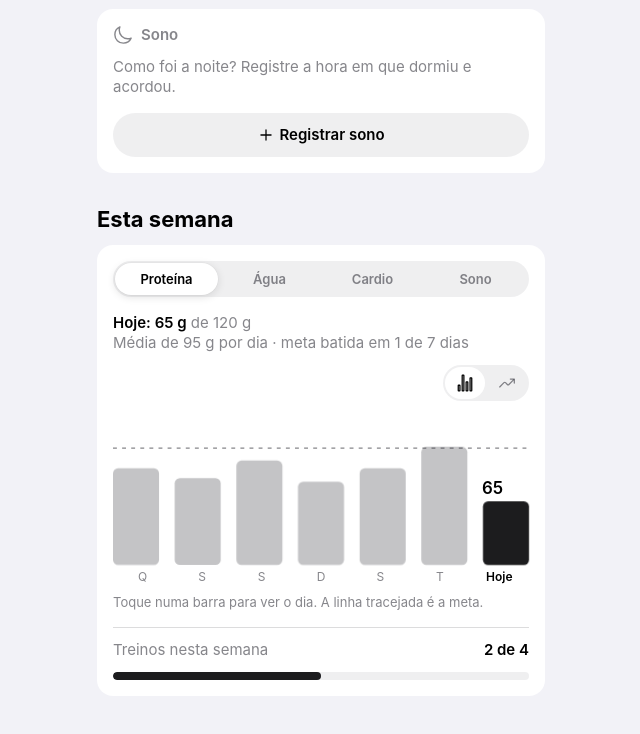
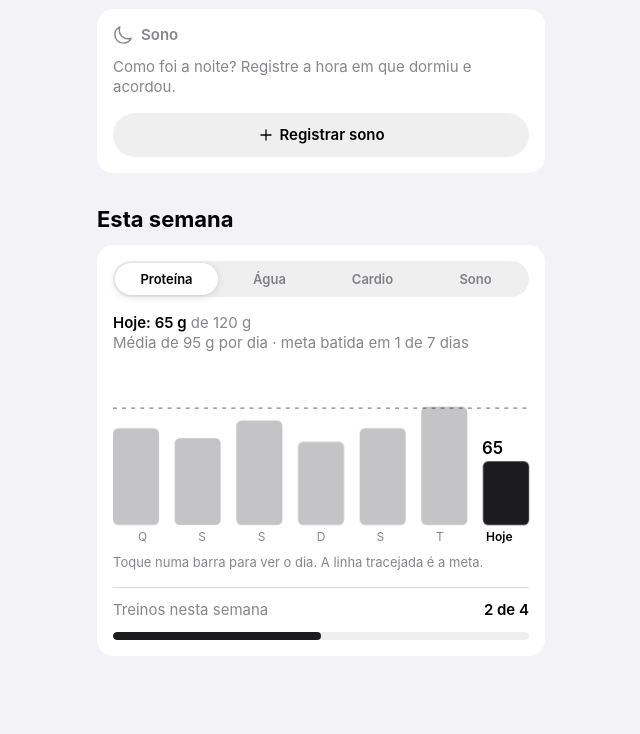
Before and after one commit to hugobatalhoti/saude-app, a plain HTML site: page teste.html in a window 1280 px wide. Shown: the part 939-1673 px from the top of the page, without its empty margins (319-959 px from the left). Drawn offline with Linux system fonts and the light colour scheme.

Commit message:
Alternância de gráficos movida para Perfil > Gráficos

```diff
--- a/teste.html
+++ b/teste.html
@@ -225,13 +225,6 @@ h2{font:700 22px/28px var(--sans);margin:32px 0 12px}
 .chart.draw polygon,.chart.draw circle{animation:fadeIn .6s .4s both}
 @keyframes draw{from{stroke-dashoffset:1000}to{stroke-dashoffset:0}}
 @keyframes fadeIn{from{opacity:0}}
-.gtog{display:flex;justify-content:flex-end;margin-top:12px}
-.gtog>div{display:inline-grid;grid-auto-flow:column;gap:2px;background:var(--fill);border-radius:999px;padding:2px}
-.gtog button{width:40px;height:32px;display:flex;align-items:center;justify-content:center;border-radius:999px;color:var(--label2);transition:background .25s,color .25s,transform .2s var(--out)}
-.gtog button:active{transform:scale(.9)}
-.gtog button.on{background:var(--seg-on);color:var(--label)}
-.gtog .i{width:18px;height:18px}
-.gtog+.chart{margin-top:8px}
 .days{display:grid;grid-template-columns:repeat(7,1fr);margin-top:4px;font:400 12px/16px var(--sans);color:var(--label2);text-align:center}
 .days b{font-weight:600;color:var(--label)}
 .cap{font:400 15px/20px var(--sans);color:var(--label2);margin:4px 0 0}
@@ -765,9 +758,7 @@ document.addEventListener("click",e=>{const hit=e.target.closest(".hit");if(!hit
 
 /* modo do gráfico dos 7 dias (barras ou linha), guardado no aparelho */
 let GMODO=localStorage.getItem("saude.grafico")==="linha"?"linha":"barras";
-const gtog=()=>`<div class="gtog"><div role="group" aria-label="Tipo de gráfico"><button data-gm="barras" class="${GMODO==="barras"?"on":""}" aria-label="Gráfico de barras" aria-pressed="${GMODO==="barras"}">${ico("stats-chart")}</button><button data-gm="linha" class="${GMODO==="linha"?"on":""}" aria-label="Gráfico de linha" aria-pressed="${GMODO==="linha"}">${ico("trending-up")}</button></div></div>`;
-document.addEventListener("click",e=>{const b=e.target.closest("[data-gm]");if(!b||b.dataset.gm===GMODO)return;GMODO=b.dataset.gm;localStorage.setItem("saude.grafico",GMODO);haptic(true);animSemana=true;animEvo=true;renderSemana();renderEvolucao()});
-function grafico(vals,meta,unidade,anim,id,fmt=n0,pulaZero=false){return gtog()+(GMODO==="linha"?lineSeries(vals,meta,unidade,anim,id,fmt,pulaZero):barChart(vals,meta,unidade,anim,id,fmt))}
+function grafico(vals,meta,unidade,anim,id,fmt=n0,pulaZero=false){return (GMODO==="linha"?lineSeries(vals,meta,unidade,anim,id,fmt,pulaZero):barChart(vals,meta,unidade,anim,id,fmt))}
 /* linha dos 7 dias: pontos no centro de cada barra, para o rótulo dos dias continuar alinhado. Dias sem registro de sono/passos ficam sem ponto. */
 function lineSeries(vals,meta,unidade,anim,id,fmt,pulaZero){
   const W=320,H=120,gap=12,bw=(W-gap*6)/7,sel=selBar[id]??6,ds=lastDays(7),cor="var(--ink)";
@@ -995,6 +986,7 @@ function renderPerfil(){
     .map(([k,n,v])=>`<button class="li" data-dado="${k}"><span class="tx">${n}</span><span class="d">${esc(v)}</span>${ico("chevron-forward","i chev")}</button>`).join("");
   const tema={auto:"Automática",light:"Clara",dark:"Escura"}[localStorage.getItem(THK)||"auto"];
   $("#pApp").innerHTML=`<button class="li" id="pSinc" style="--c:var(--tint)"><span class="ic">${ico("sync")}</span><span class="tx">Sincronizar agora</span><span class="d" id="pSync"></span></button>
+    <button class="li" id="pGraf" style="--c:var(--train)"><span class="ic">${ico("stats-chart")}</span><span class="tx">Gráficos</span><span class="d">${GMODO==="linha"?"Linha":"Barras"}</span>${ico("chevron-forward","i chev")}</button>
     <button class="li" id="pKey" style="--c:var(--gray)"><span class="ic">${ico("key")}</span><span class="tx">Chave de acesso</span><span class="d">${token()?"Configurada":"Falta"}</span>${ico("chevron-forward","i chev")}</button>
     <button class="li" id="pTema" style="--c:var(--train)"><span class="ic">${ico("moon")}</span><span class="tx">Aparência</span><span class="d">${tema}</span>${ico("chevron-forward","i chev")}</button>
     <button class="li" id="pExp" style="--c:var(--gray)"><span class="ic">${ico("download")}</span><span class="tx">Exportar backup</span></button>`;
@@ -1002,7 +994,7 @@ function renderPerfil(){
   $$("[data-push]").forEach(b=>b.onclick=()=>go(b.dataset.push));
   $$("[data-meta]").forEach(b=>b.onclick=()=>sheetMeta(b.dataset.meta));
   $$("[data-dado]").forEach(b=>b.onclick=()=>sheetDado(b.dataset.dado));
-  $("#pSinc").onclick=()=>pull();$("#pKey").onclick=sheetChave;$("#pTema").onclick=sheetTema;
+  $("#pSinc").onclick=()=>pull();$("#pKey").onclick=sheetChave;$("#pTema").onclick=sheetTema;$("#pGraf").onclick=sheetGraficos;
   $("#pExp").onclick=()=>{const a=document.createElement("a");a.href=URL.createObjectURL(new Blob([JSON.stringify(S,null,2)],{type:"application/json"}));a.download="saude-backup.json";a.click()};
   setStatus();
 }
@@ -1260,6 +1252,11 @@ function sheetChave(){openSheet({title:"Chave de acesso",body:`<p class="lfoot"
   <input class="field" id="kV" placeholder="Cole a chave" autocomplete="off" autocapitalize="off" spellcheck="false" style="margin-top:12px" aria-label="Chave de acesso">
   <button class="btn solid full big" id="kOk" disabled>Salvar e sincronizar</button>`,
   onOpen:()=>{$("#kV").oninput=e=>$("#kOk").disabled=!e.target.value.trim();$("#kOk").onclick=()=>{localStorage.setItem(TK,$("#kV").value.trim());closeSheet();renderPerfil();pull()}}})}
+function sheetGraficos(){
+  openSheet({title:"Gráficos",body:`<div class="list noicon" style="margin-top:16px">${[["barras","Barras","Uma barra por dia"],["linha","Linha","Pontos ligados por uma linha"]].map(([k,n,s])=>
+    `<button class="li" data-gm="${k}"><span class="tx">${n}<small>${s}</small></span>${k===GMODO?`<span style="color:var(--tint)">${ico("checkmark")}</span>`:""}</button>`).join("")}</div><p class="lfoot">Vale para os gráficos de 7 dias em Resumo e Evolução.</p>`,
+    onOpen:()=>$$("[data-gm]").forEach(b=>b.onclick=()=>{GMODO=b.dataset.gm;localStorage.setItem("saude.grafico",GMODO);animSemana=true;animEvo=true;closeSheet();render()})});
+}
 function sheetTema(){const cur=localStorage.getItem(THK)||"auto";
   openSheet({title:"Aparência",body:`<div class="list noicon" style="margin-top:16px">${[["auto","Automática","Segue o modo claro ou escuro do iPhone"],["light","Clara",""],["dark","Escura",""]].map(([k,n,s])=>
     `<button class="li" data-tema="${k}"><span class="tx">${n}${s?`<small>${s}</small>`:""}</span>${k===cur?`<span style="color:var(--tint)">${ico("checkmark")}</span>`:""}</button>`).join("")}</div>`,
```
Also changed, not shown: index.html (+8 -11 lines).
